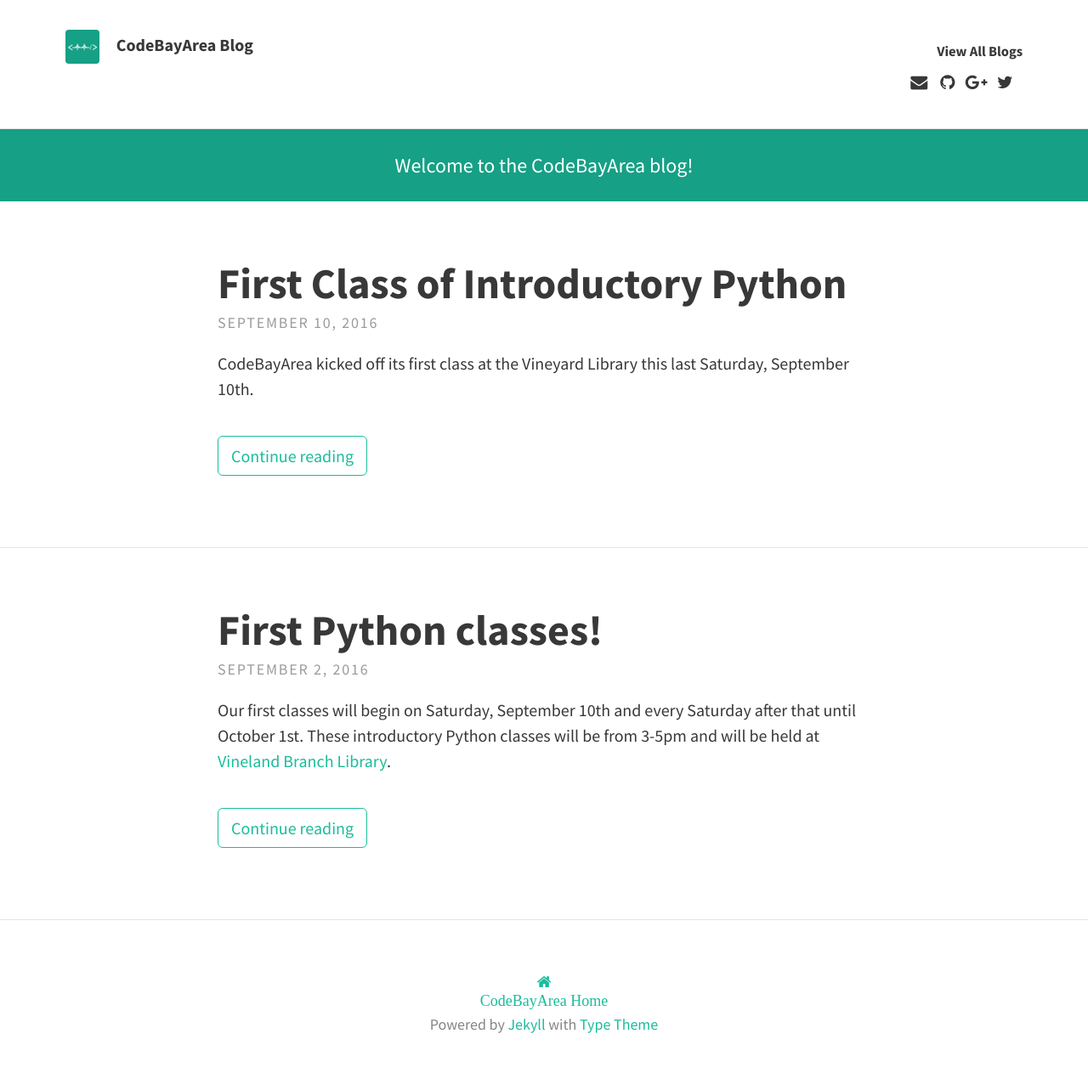
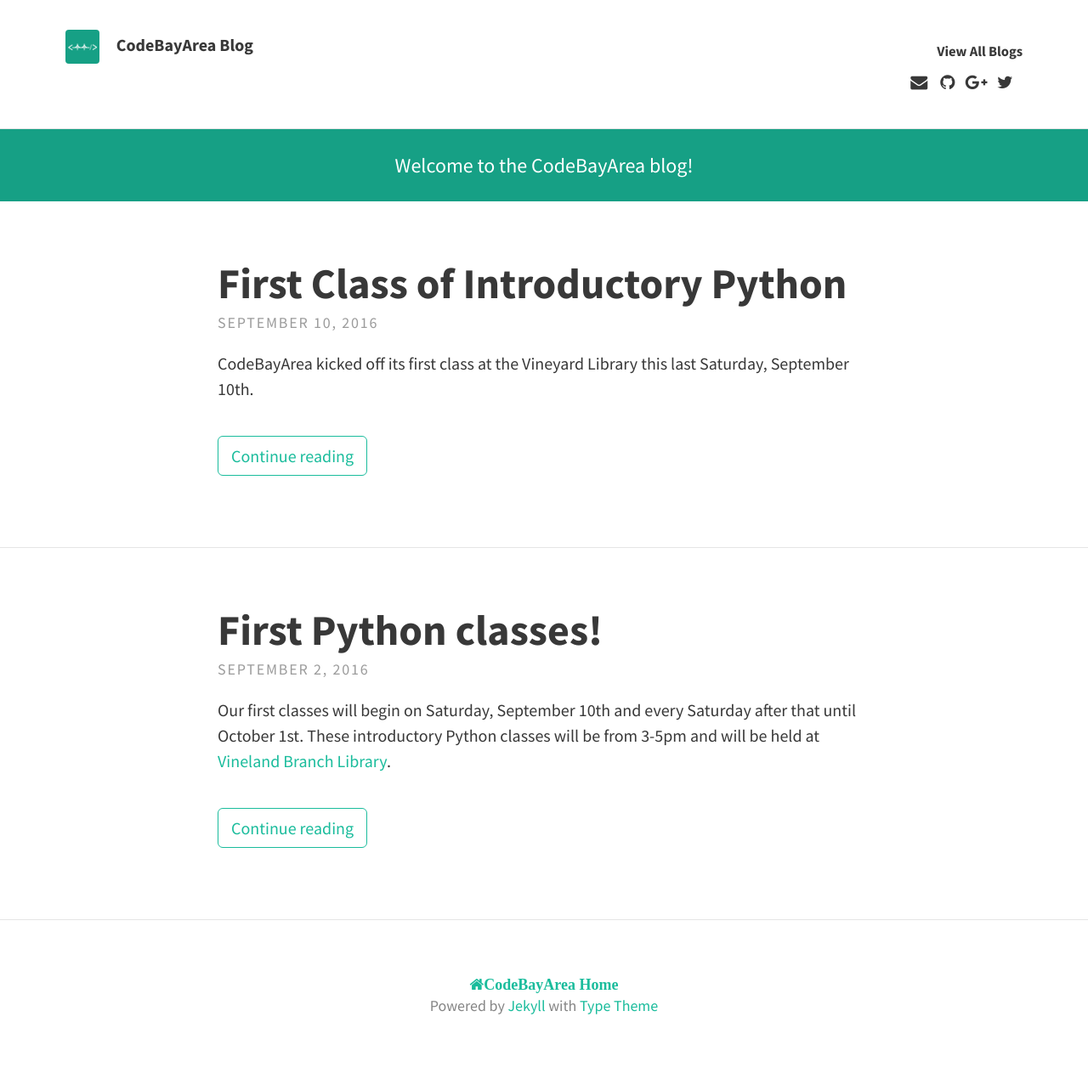
Before and after one commit to codebayarea/codebayarea.github.io, a Jekyll site: the page built from index.html, in a window 1280 px wide. Shown: the whole page at 85% size. Built offline with Jekyll 4.4.1, drawn with Linux system fonts in a browser that asks for light colours; nearby versions of some CDN libraries; the list of posts is cut into pages by our own code; after the commit the page ends 1261 px from its top, so only the background shows below that.

Commit message:
Update footer.html

```diff
--- a/_includes/footer.html
+++ b/_includes/footer.html
@@ -4,7 +4,7 @@
 
 {% if site.theme_settings.footer_text %}
 <footer class="site-footer">
-	<a href="http://codebayarea.com/"><i class="fa fa-home" aria-hidden="true"><p class="text">CodeBayArea Home</p></i></a>
+	<a href="http://codebayarea.com/"><i class="fa fa-home" aria-hidden="true"><b>CodeBayArea Home</b></i></a>
 	<p class="text">{{ site.theme_settings.footer_text }}</p>
 </footer>
 {% endif %}
```
